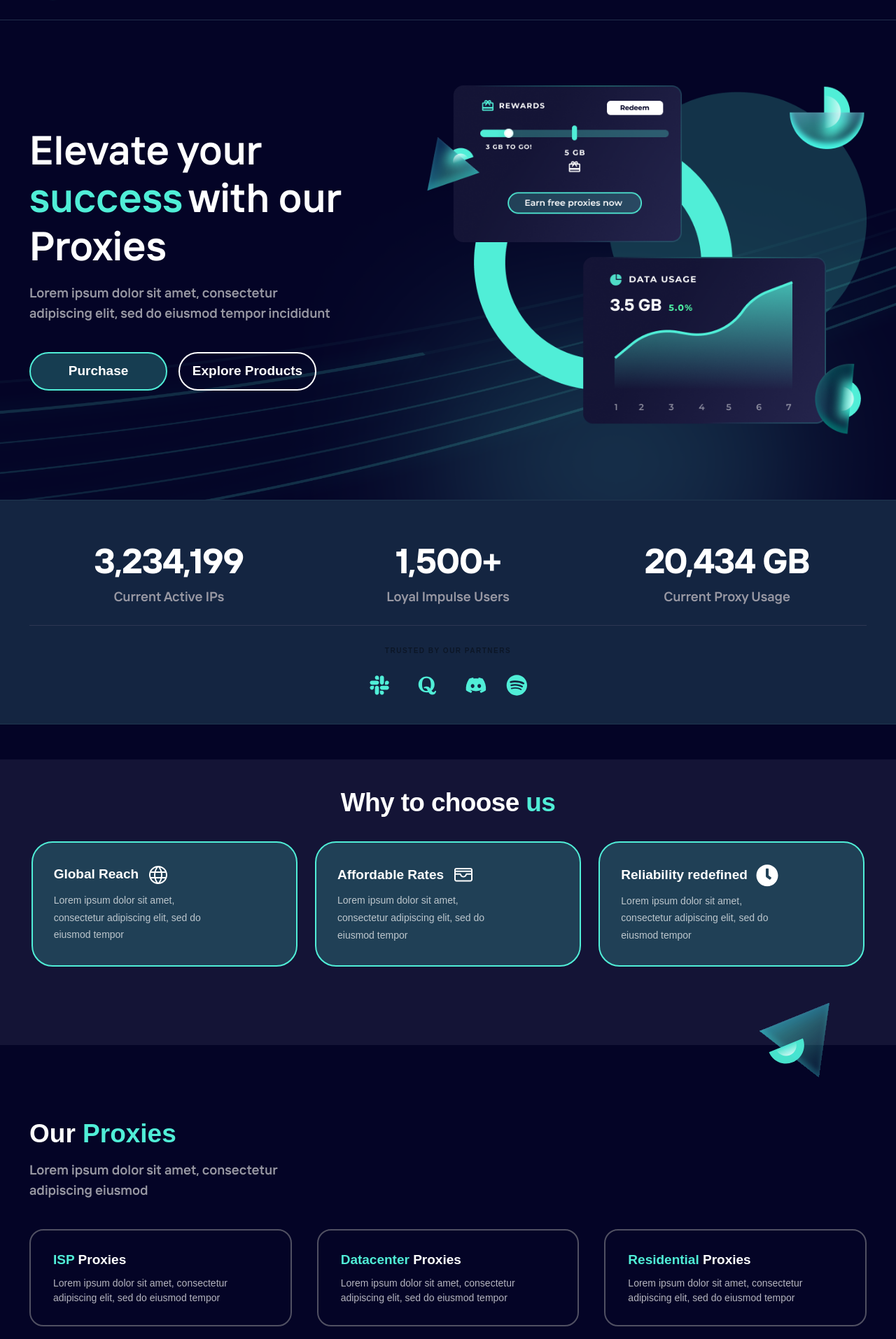
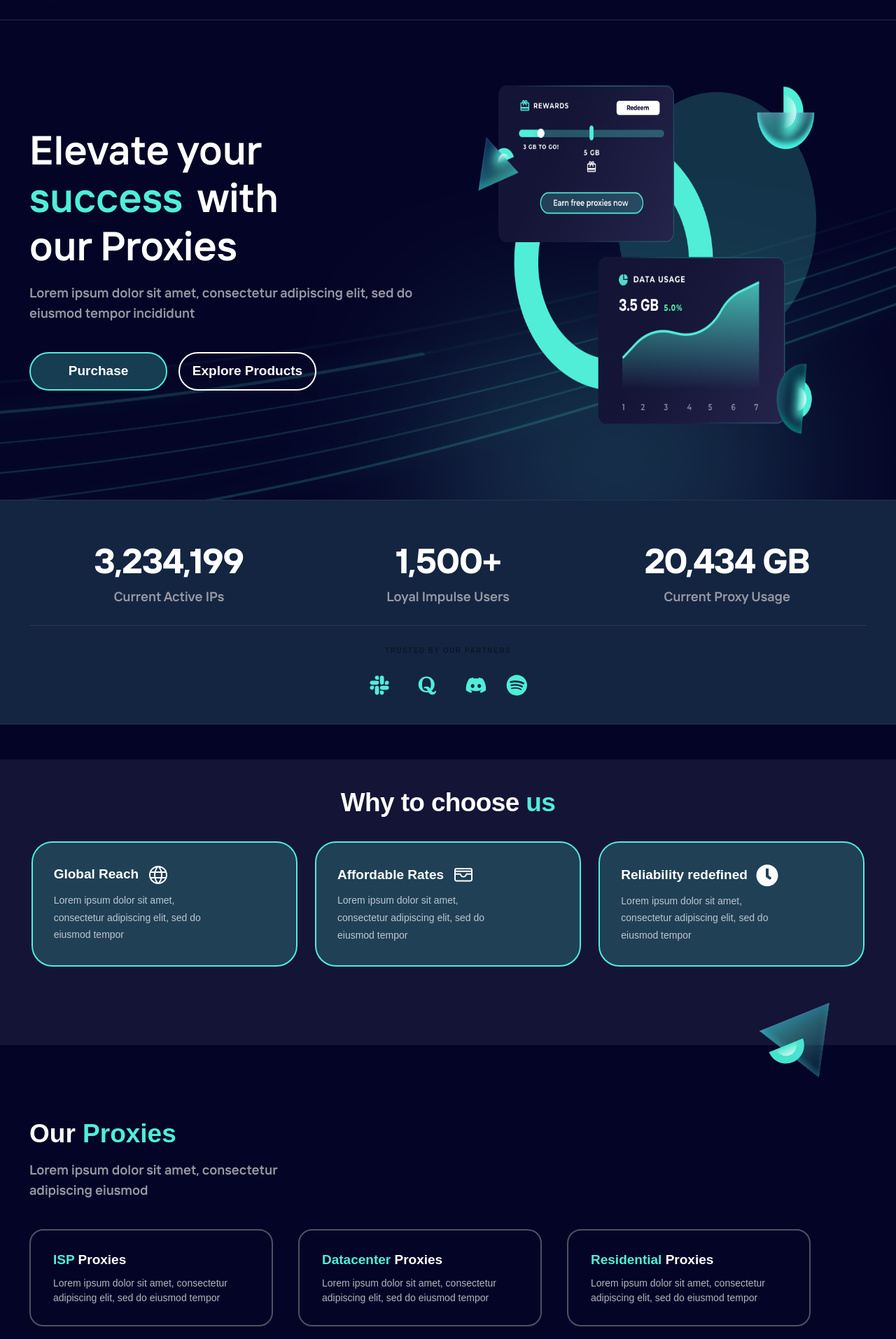
Before and after one commit to Radial-code/impulse-proxies, a Next.js app: page / in a window 1280 px wide. Shown: the part 87-2000 px from the top of the page at 70% size. Built offline with nearby package versions, Linux system fonts and the light colour scheme.

Commit message:
error solve

```diff
--- a/components/Header.jsx
+++ b/components/Header.jsx
@@ -129,7 +129,7 @@ const Header = () => {
                 <button
                   onClick={() => setActiveNavOverlay(true)}
                   type="button"
-                  className="w-[30px] inline-flex items-center justify-center rounded-md"
+                  className="w-[46px] inline-flex items-center justify-center rounded-md"
                   aria-controls="mobile-menu"
                   aria-expanded="false"
                 >
--- a/components/Hero.jsx
+++ b/components/Hero.jsx
@@ -6,25 +6,21 @@ const Hero = () => {
   return (
     <>
       <Header />
-      <div className="hero-section bg-[url('/assets/images/png/Hero_bg_img.png')] bg-no-repeat bg-cover bg-center flex flex-col justify-center">
+      <div className="hero-section bg-[url('/assets/images/png/Hero_bg_img.png')] bg-no-repeat bg-cover bg-center flex flex-col justify-center py-8">
         <div className="container xl:max-w-[1220px] 2xl:max-w-[1320px] mx-auto xl:px-3 px-4 h-full flex-1 flex items-center">
           <div className="flex items-center justify-between h-full flex-wrap lg:flex-nowrap">
-            <div className="xl:w-5/12 md:w-6/12 w-full">
-              <h1 className="lg:text-[55px] xl:text-8xl md:text-[45px] text-[35px] tracking-[-2%] text-white leading-[118%]">
-                Elevate your
-                <span className="lg:block lg:whitespace-nowrap">
-                  <span className="text-cyan-green me-2 lg:ms-0 ms-2">
-                    success
-                  </span>
-                  with our
-                </span>
-                Proxies
+            <div className="xl:w-6/12 lg:w-6/12 w-full">
+              <h1 className="lg:text-[55px] xl:text-8xl 2xl:text-[70px] md:text-[45px] text-[35px] tracking-[-2%] text-white leading-[118%] max-w-[300px] md:max-w-[400px] sm:w-full">
+                Elevate your <span className="text-cyan-green me-2 lg:ms-0 sm:ms-2">
+                    success </span>
+                  with our Proxies
+
               </h1>
               <p className="mt-4 sm:text-2xl text-[15px] font-normal md:mb-0 mb-5 text-dark-gray leading-[150%]">
                 Lorem ipsum dolor sit amet, consectetur adipiscing elit, sed do
                 eiusmod tempor incididunt
               </p>
-              <div className="md:flex hidden sm:mb-0 mb-5 items-center lg:mt-10 mt-5">
+              <div className="lg:flex hidden sm:mb-0 mb-5 items-center lg:mt-10 mt-5">
                 <button className=" hover:bg-transparent transition-all max-w-[197px] w-full min-h-[55px] border-[2px] border-cyan-green bg-[#163D51] rounded-[100px] font-Montserrat font-semibold text-2xl text-white">
                   Purchase
                 </button>
@@ -33,19 +29,19 @@ const Hero = () => {
                 </button>
               </div>
             </div>
-            <div className="xl:w-9/12 md:w-6/12 w-full flex md:flex-row flex-col justify-center md:justify-end relative after:contents-[''] after:h-[500px] after:w-[450px] after:absolute bgHeroImg after:opacity-30 after:rounded-full after:blur-[137px] after:pointer-events-none after:top-[-50%]">
+            <div className="xl:w-7/12 lg:w-6/12 w-full flex lg:flex-row flex-col justify-center md:justify-end relative after:contents-[''] after:h-[500px] after:w-[450px] after:absolute bgHeroImg after:opacity-30 after:rounded-full after:blur-[137px] after:pointer-events-none after:top-[-50%]">
               <Image
                 width={500}
                 height={900}
                 src="/assets/images/png/heroImg.png"
                 alt="hero-image"
-                className="relative z-10 w-full 2xl:h-[500px] xl:h-[500px] xl:max-w-[650px]"
+                className="relative z-10 2xl:h-[500px] sm:max-w-[400px] md:max-w-[400px] mx-auto xl:h-[500px] xl:max-w-[650px]"
               />
-              <div className="md:hidden flex sm:mb-0 mb-5 items-center justify-center">
-                <button className=" hover:bg-transparent transition-all max-w-[197px] w-full min-h-[55px] border-[2px] border-cyan-green bg-[#163D51] rounded-[100px] font-Montserrat font-semibold sm:text-2xl text-[15px] text-white mt-10">
+              <div className="lg:hidden sm:flex sm:mb-0 mb-5 items-center justify-center text-center">
+                <button className=" hover:bg-transparent transition-all max-w-[300px] w-full sm:max-w-[197px]  min-h-[55px] border-[2px] border-cyan-green bg-[#163D51] rounded-[100px] font-Montserrat font-semibold sm:text-2xl text-[15px] text-white mt-10">
                   Purchase
                 </button>
-                <button className="ms-4 hover:bg-[#163D51] transition-all max-w-[197px] w-full min-h-[55px] border-[2px] border-white bg-transparent hover:border-cyan-green rounded-[100px] font-Montserrat font-semibold sm:text-2xl text-[15px] text-white mt-10">
+                <button className="sm:ms-4 hover:bg-[#163D51] transition-all max-w-[300px] w-full sm:max-w-[197px]  min-h-[55px] border-[2px] border-white bg-transparent hover:border-cyan-green rounded-[100px] font-Montserrat font-semibold sm:text-2xl text-[15px] text-white mt-4 sm:mt-10">
                   Explore Products
                 </button>
               </div>
--- a/components/ImpulseAbout.jsx
+++ b/components/ImpulseAbout.jsx
@@ -14,10 +14,10 @@ const ImpulseAbout = () => {
         className="absolute left-0 lg:left-28 lg:top-[-10%] sm:top-[-8%] top-[-9%] text-3xl sm:w-[144px] w-[100px] sm:h-[122px] h-[100px] aboutTop"
       />
       <div className="container xl:max-w-[1220px] flex flex-col 2xl:max-w-[1320px] mx-auto xl:px-3 px-4 relative">
-        <p className=" font-Montserrat sm:text-6xl text-[30px] text-white font-bold leading-[121%]">
+        <p className=" font-Montserrat sm:text-6xl text-[30px] text-white font-bold leading-[121%] text-center lg:text-start">
           About <span className="text-cyan-green">Us</span>
         </p>
-        <p className=" text-dark-gray leading-[157%] font-semibold sm:text-2xl text-[18px] max-w-[380px] sm:pt-2 pt-4 tracking-[-0.74px] sm:pb-0 pb-3">
+        <p className=" text-dark-gray leading-[157%] font-semibold sm:text-2xl text-[18px] max-w-[380px] sm:pt-2 pt-4 tracking-[-0.74px] sm:pb-0 pb-3 text-center lg:text-start mx-auto lg:mx-0">
           Lorem ipsum dolor sit amet, consectetur adipiscing eiusmod
         </p>
         <div className="flex lg:flex-nowrap justify-center flex-wrap lg:gap-6 sm:pb-24 pb-12 sm:mb-0 mb-3 lg:mt-10">
--- a/components/OurProxies.jsx
+++ b/components/OurProxies.jsx
@@ -3,8 +3,8 @@ import Image from "next/image";
 const OurProxies = () => {
   return (
     <div className="pt-[52px] lg:pt-[105px] pb-20 md:pb-[106px] lg:pb-[153px]  bg-[#040426] relative">
-      <div className="our_proxies_box h-10 opacity-10 w-full max-w-[800px] mx-auto absolute top-3 lg:top-[21px] lg:left-[27%]"></div>
-      <div className="box_showdow absolute w-full max-w-[1190px] h-[200px] bottom-0"></div>
+      <div className=" h-10 opacity-10 w-full max-w-[800px] mx-auto absolute top-3 lg:top-[21px] lg:left-[27%]"></div>
+      <div className="box_showdow rounded-[40px] opacity-20 blur-[150px] absolute w-full max-w-[1190px] h-[200px] bottom-0"></div>
       <Image
         width={144}
         height={122}
@@ -19,8 +19,8 @@ const OurProxies = () => {
         <p className=" font-semibold text-2xl font-TT_Interfaces text-dark-gray max-w-[380px] lg:mx-0 text-center lg:text-start mx-auto ">
           Lorem ipsum dolor sit amet, consectetur adipiscing eiusmod
         </p>
-        <div className="flex justify-center lg:justify-between flex-wrap  lg:flex-nowrap lg:gap-9 2xl:gap-2  mt-[53px] md:mt-8 lg:mt-10  ">
-          <div className=" border-[2px] border-[#505062] rounded-[20px] px-8 py-7 2xl:max-w-[438px] max-w-[375px]">
+        <div className="flex justify-center lg:justify-start flex-wrap  lg:flex-nowrap lg:gap-9 2xl:gap-9  mt-[53px] md:mt-8 lg:mt-10  ">
+          <div className=" md:w-6/12 lg:w-4/12 border-[2px] border-[#505062] rounded-[20px] px-8 py-7 2xl:max-w-[400px] max-w-[348px]">
             <h5 className="font-bold  font-Montserrat text-2xl text-white">
               <span className="text-cyan-green"> ISP </span>Proxies
             </h5>
@@ -29,7 +29,7 @@ const OurProxies = () => {
               eiusmod tempor
             </p>
           </div>
-          <div className=" border-[2px] border-[#505062] rounded-[20px] px-8 py-7 2xl:max-w-[438px] max-w-[375px]  lg:mx-0 md:mx-auto mt-6 md:mt-6 lg:mt-0">
+          <div className="md:w-6/12 lg:w-4/12 border-[2px] border-[#505062] rounded-[20px] px-8 py-7 2xl:max-w-[400px] max-w-[348px] mt-6 md:mt-0 md:ms-7 lg:ms-0">
             <h5 className="font-bold  font-Montserrat text-2xl text-white">
               <span className="text-cyan-green"> Datacenter </span> Proxies
             </h5>
@@ -38,7 +38,7 @@ const OurProxies = () => {
               eiusmod tempor
             </p>
           </div>
-          <div className=" border-[2px] border-[#505062] rounded-[20px] px-8 py-7 2xl:max-w-[438px] max-w-[375px] mt-6 lg:mt-0">
+          <div className="md:w-6/12 lg:w-4/12 border-[2px] border-[#505062] rounded-[20px] px-8 py-7 2xl:max-w-[400px] max-w-[348px] mt-6 lg:mt-0">
             <h5 className="font-bold  font-Montserrat text-2xl text-white">
               <span className="text-cyan-green"> Residential </span> Proxies
             </h5>
--- a/components/common/Icons.jsx
+++ b/components/common/Icons.jsx
@@ -291,8 +291,8 @@ export const HeaderCrossIcons = () => {
   return (
     <svg
       xmlns="http://www.w3.org/2000/svg"
-      width="43"
-      height="43"
+      width="46"
+      height="46"
       viewBox="0 0 43 43"
       fill="none"
     >
--- a/styles/helper.css
+++ b/styles/helper.css
@@ -3,11 +3,7 @@
   ;
 }
 .box_showdow{
-  border-radius: 40px;
-  opacity: 0.2;
   background: linear-gradient(180deg, #50EED7 0%, #7BECF3 100%);
-  filter: blur(150px);
-
 }
 
  .back_to_top {
```
Also changed, not shown: components/MobileNav.jsx (+8 -8 lines).
